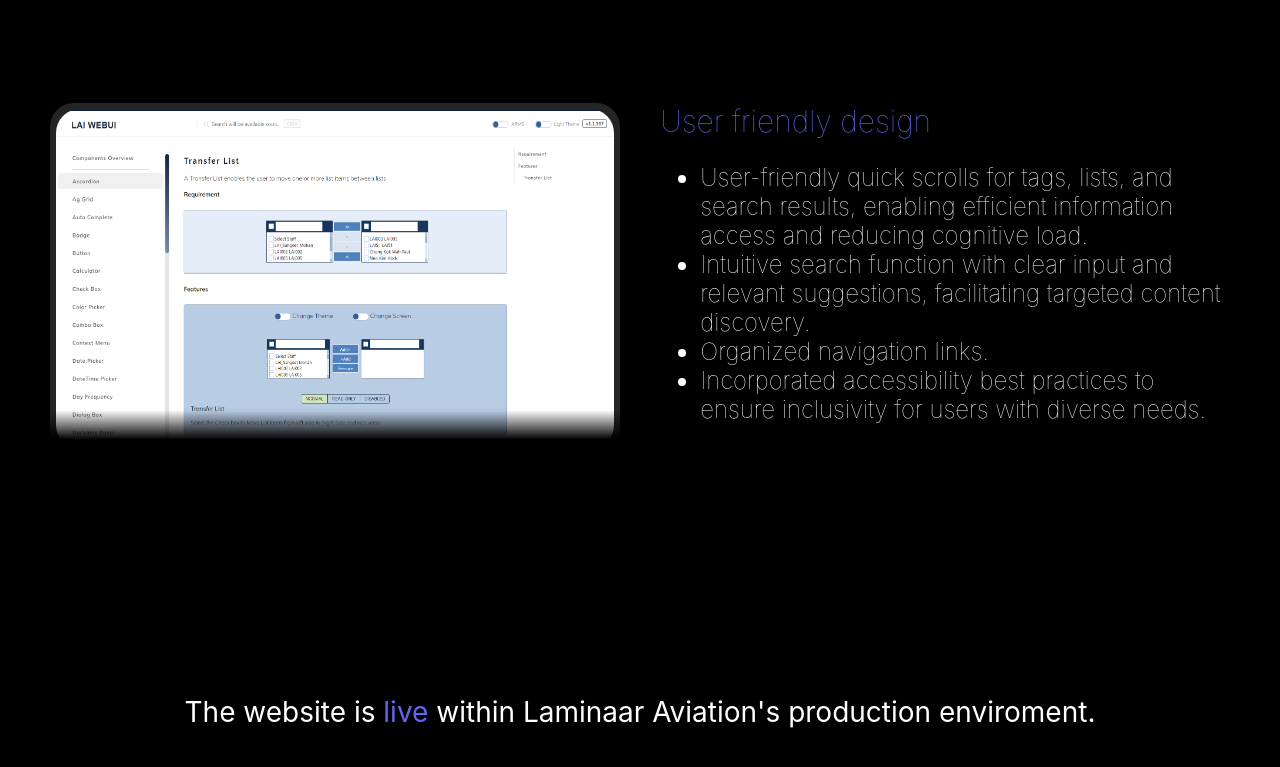
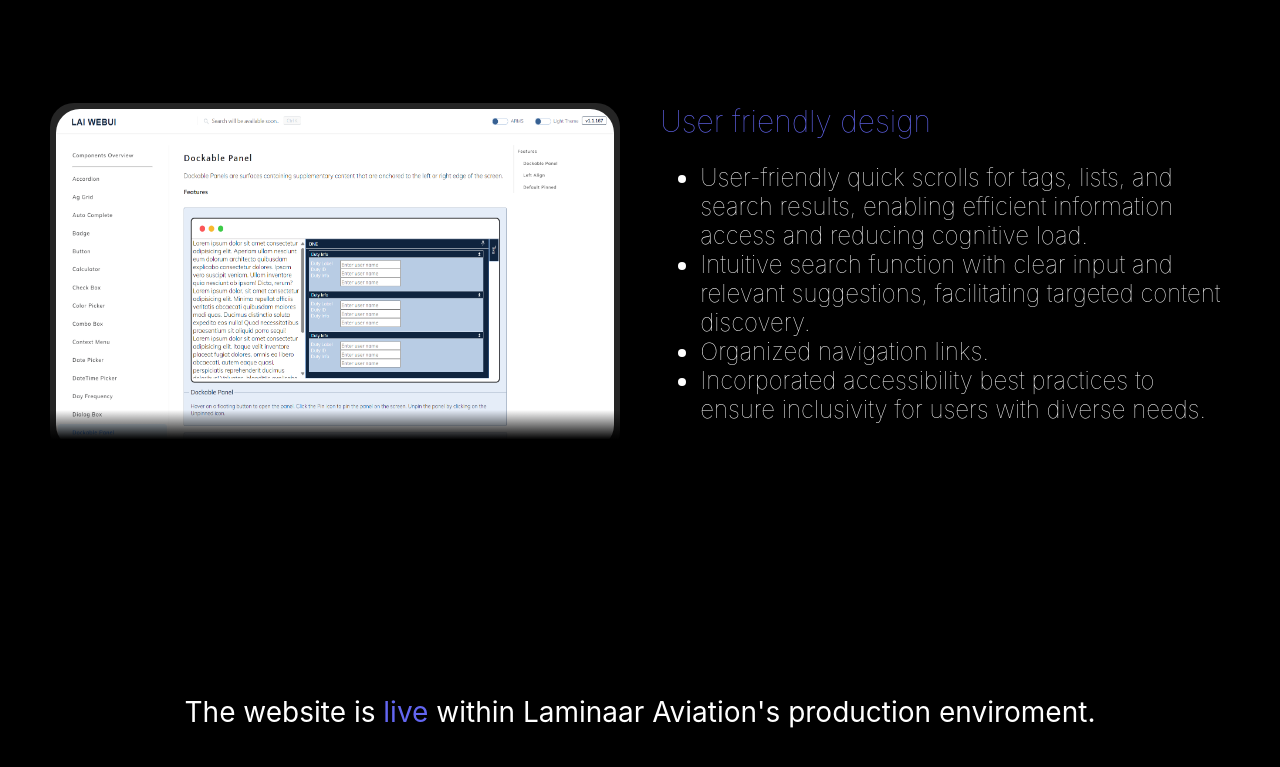
Before and after one commit to tusharpravindeshmukh/react-portfolio, a React (Create React App) app: page /work/portal in a window 1280 px wide. Shown: the part 2834-3601 px from the top of the page. Built offline with nearby package versions, Linux system fonts and the light colour scheme.

Commit message:
imagefix

```diff
--- a/src/Pages/Work/CPortal.js
+++ b/src/Pages/Work/CPortal.js
@@ -322,7 +322,7 @@ function CPortal() {
           ></div>
           <img
             style={{ height: "100%", width: "100%", borderRadius: "24px" }}
-            src={portalone}
+            src={portalthree}
             alt=""
           />
         </div>
```
